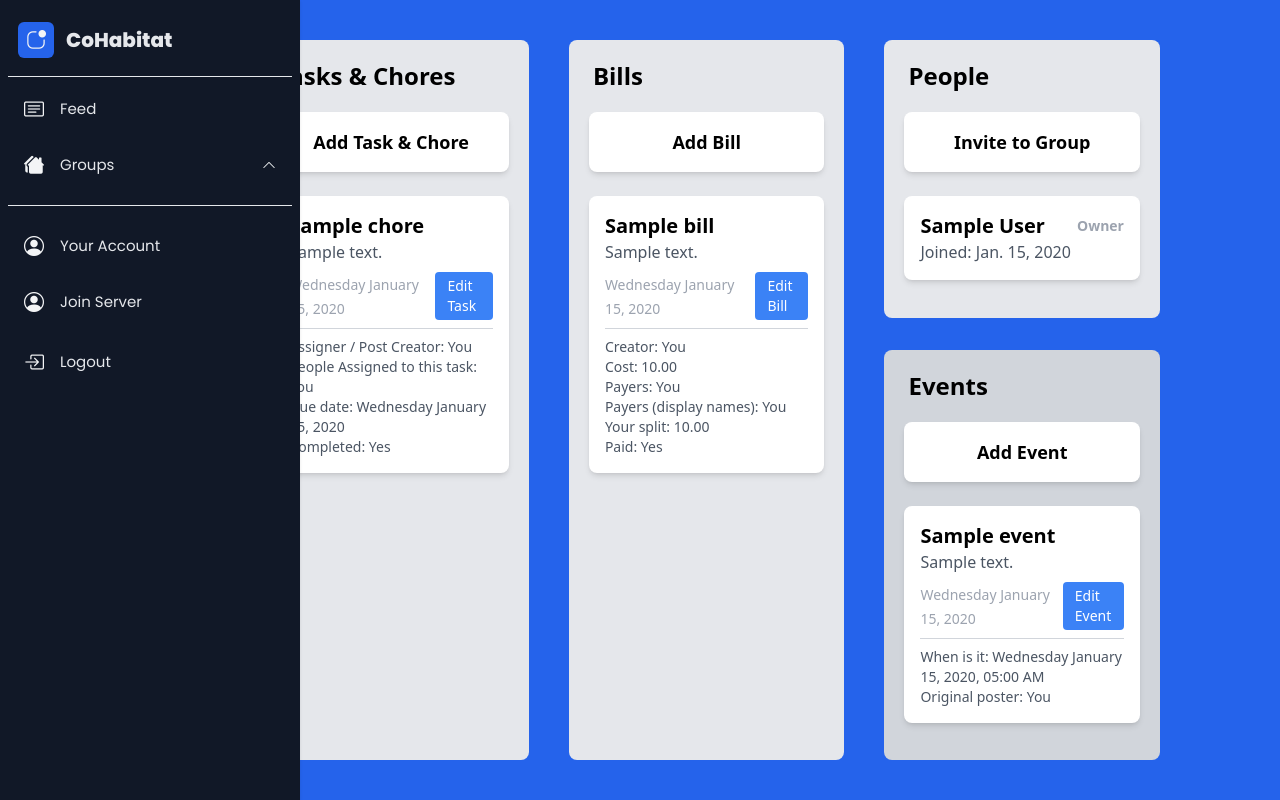
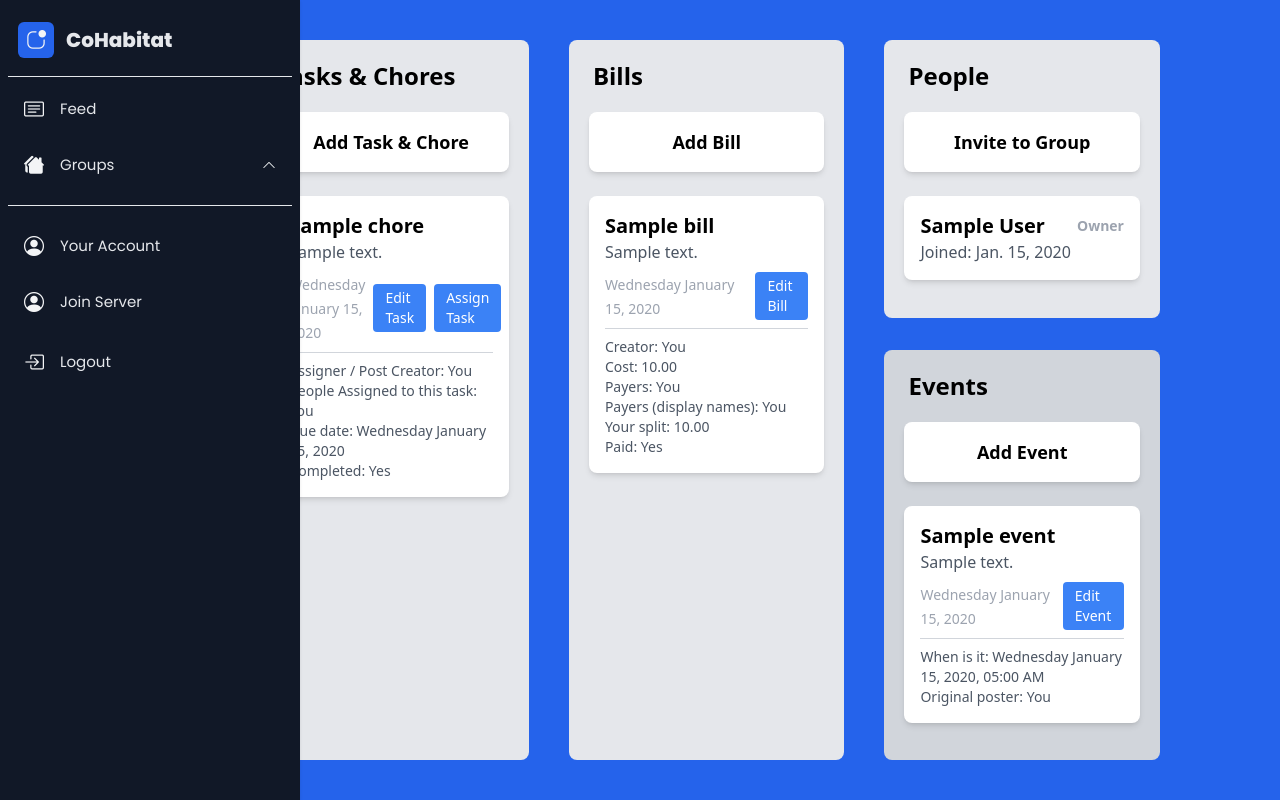
Before and after one commit to Ahmad1786/Senior-Project, a Django app: page /servers/group-page/1 in a window 1280 px wide. Shown: the top 800 px of the page. Run offline with Django 5.2, Linux system fonts and the light colour scheme; a user stored in the database is signed in; tables that the repository leaves empty hold one stand-in row (values such as "Sample post"); some libraries are stand-ins or nearby versions.

Commit message:
update group-page.html with the Assign Task button

```diff
--- a/project/servers/templates/servers/group-page.html
+++ b/project/servers/templates/servers/group-page.html
@@ -141,6 +141,11 @@
                                 href="{%url 'servers:edit_task' t.id %}" hx-get="{%url 'servers:edit_task' t.id %}"
                                 hx-target="#dialog">Edit Task</a>
                             {% endif %}
+                            {% if t.assigner == request.user %}
+                            <a class="px-3 py-1 text-sm rounded bg-blue-500 text-white hover:bg-blue-600"
+                                href="{%url 'servers:assign_task' t.id %}" hx-get="{%url 'servers:assign_task' t.id %}"
+                                hx-target="#dialog">Assign Task</a>
+                             {% endif %}
                         </div>
                     </div>
                     <hr class="my-2 border-gray-300">
```
